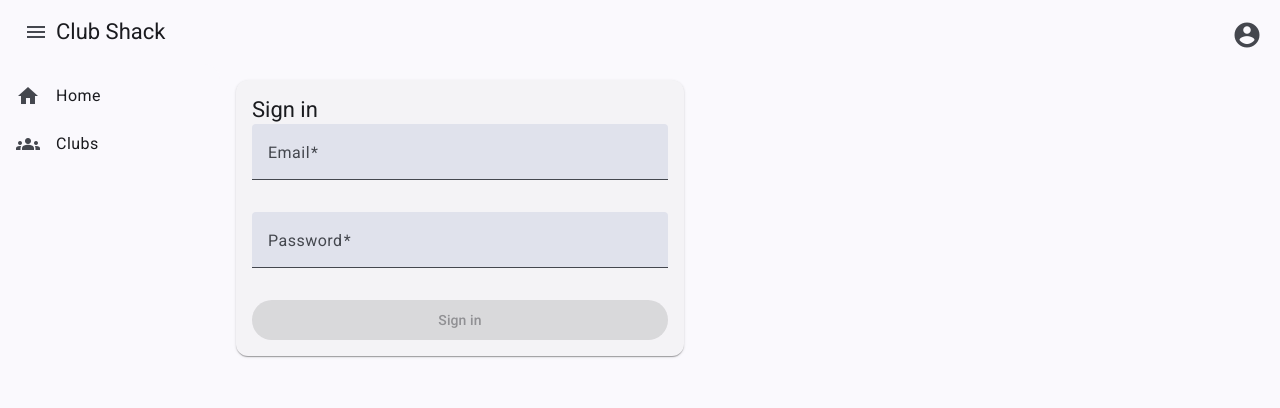
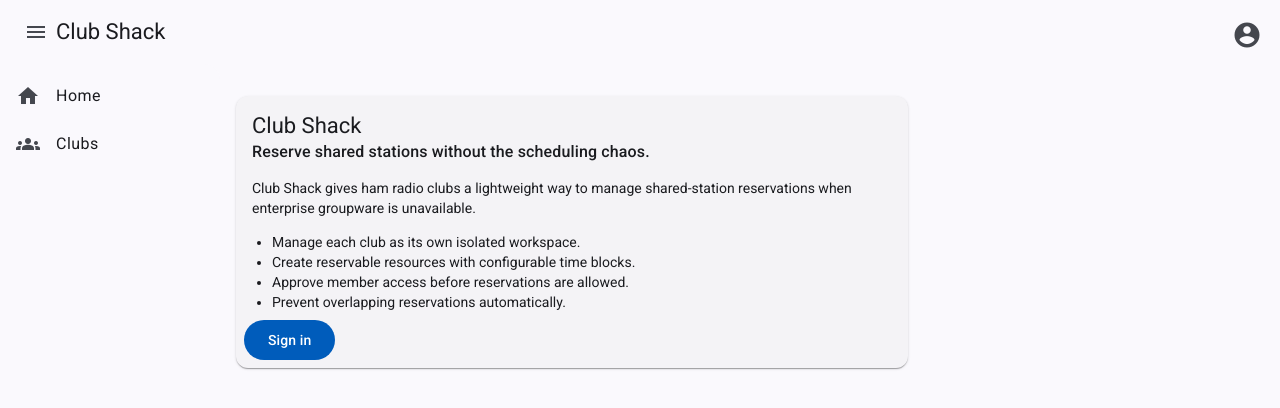
Before and after one commit to k0swe/station-reservation, an Angular app in the folder web/: page / in a window 1280 px wide. Before the commit this address led to /login. Shown: the top 408 px of the page. Built offline with nearby package versions, Linux system fonts and the light colour scheme.

Commit message:
feat(web): make home public with product elevator pitch
Agent-Logs-Url: https://github.com/k0swe/station-reservation/sessions/58f7fcf9-1702-4cca-95a2-e11cbb1ad7e0

Co-authored-by: xylo04 <389971+xylo04@users.noreply.github.com>

```diff
--- a/web/src/app/app.routes.ts
+++ b/web/src/app/app.routes.ts
@@ -9,7 +9,6 @@ export const routes: Routes = [
   {
     path: '',
     loadComponent: () => import('./app/home/home').then((module) => module.HomePage),
-    canActivate: [authGuard],
   },
   {
     path: 'clubs',
--- a/web/src/app/app/home/home.html
+++ b/web/src/app/app/home/home.html
@@ -1,17 +1,25 @@
-<p>Welcome to Club Shack</p>
-
-<mat-card class="auth-card">
+<mat-card class="pitch-card">
   <mat-card-header>
-    <mat-card-title>Signed in</mat-card-title>
+    <mat-card-title>Club Shack</mat-card-title>
+    <mat-card-subtitle>Reserve shared stations without the scheduling chaos.</mat-card-subtitle>
   </mat-card-header>
   <mat-card-content>
-    <p>You are signed in as <strong>{{ auth.user()?.email }}</strong>.</p>
+    <p>
+      Club Shack gives ham radio clubs a lightweight way to manage shared-station reservations when
+      enterprise groupware is unavailable.
+    </p>
+    <ul>
+      <li>Manage each club as its own isolated workspace.</li>
+      <li>Create reservable resources with configurable time blocks.</li>
+      <li>Approve member access before reservations are allowed.</li>
+      <li>Prevent overlapping reservations automatically.</li>
+    </ul>
   </mat-card-content>
   <mat-card-actions>
-    <button matButton="filled" type="button" (click)="signOut()">Sign out</button>
+    @if (auth.initialized() && auth.isAuthenticated()) {
+      <button matButton="filled" type="button" routerLink="/clubs">Go to clubs</button>
+    } @else {
+      <button matButton="filled" type="button" routerLink="/login">Sign in</button>
+    }
   </mat-card-actions>
 </mat-card>
-
-@if (authMessage(); as authMessage) {
-  <p role="status">{{ authMessage }}</p>
-}
--- a/web/src/app/app/home/home.scss
+++ b/web/src/app/app/home/home.scss
@@ -1,4 +1,9 @@
-.auth-card {
-  max-width: 28rem;
+.pitch-card {
+  max-width: 42rem;
   margin-top: 1rem;
 }
+
+ul {
+  margin: 0;
+  padding-left: 1.25rem;
+}
--- a/web/src/app/app/home/home.ts
+++ b/web/src/app/app/home/home.ts
@@ -1,30 +1,16 @@
-import { ChangeDetectionStrategy, Component, inject, signal } from '@angular/core';
+import { ChangeDetectionStrategy, Component, inject } from '@angular/core';
 import { MatButtonModule } from '@angular/material/button';
 import { MatCardModule } from '@angular/material/card';
-import { Router } from '@angular/router';
+import { RouterLink } from '@angular/router';
 import { AuthService } from '../../auth.service';
 
 @Component({
   selector: 'app-home',
-  imports: [MatButtonModule, MatCardModule],
+  imports: [MatButtonModule, MatCardModule, RouterLink],
   templateUrl: './home.html',
   styleUrl: './home.scss',
   changeDetection: ChangeDetectionStrategy.OnPush,
 })
 export class HomePage {
   protected readonly auth = inject(AuthService);
-  protected readonly authMessage = signal<string | null>(null);
-
-  private readonly router = inject(Router);
-
-  protected async signOut(): Promise<void> {
-    const errorMessage = await this.auth.signOut();
-    if (errorMessage) {
-      this.authMessage.set(errorMessage);
-      return;
-    }
-
-    this.authMessage.set(null);
-    await this.router.navigate(['/login']);
-  }
 }
```
Also changed, not shown: 1 other file (tests, documents, lock files or other folders).
